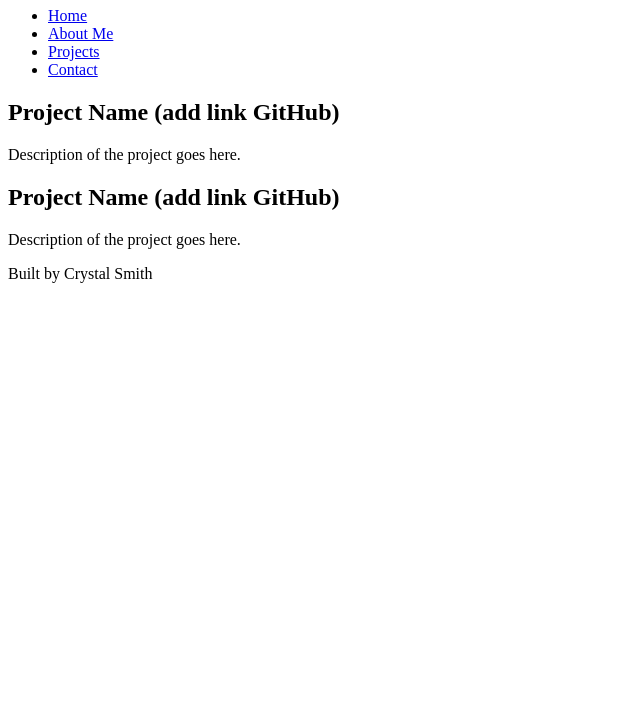
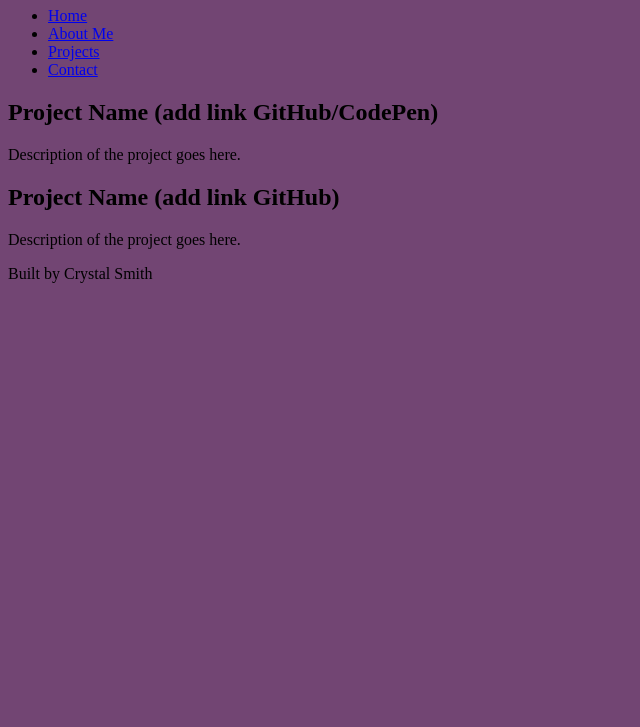
Before and after one commit to CSmith1808/Smith-First-Portfolio, a plain HTML site: page projects.html in a window 1280 px wide. Shown: the part 73-800 px from the top of the page, without its empty margins (0-640 px from the left). Drawn offline with Linux system fonts and the light colour scheme.

Commit message:
CSS started and linked to pages

```diff
--- a/projects.html
+++ b/projects.html
@@ -3,6 +3,7 @@
 <head>
     <meta charset="UTF-8">
     <meta name="viewport" content="width=device-width, initial-scale=1.0">
+    <link rel="stylesheet" href="styles.css">
     <title>My Projects</title>
 </head>
 <body>
@@ -21,7 +22,7 @@
 
     <main>
         <section>
-            <h2>Project Name (add link GitHub)</h2>
+            <h2>Project Name (add link GitHub/CodePen)</h2>
             <p>Description of the project goes here.</p>
         </section>
 
--- /dev/null
+++ b/styles.css
@@ -0,0 +1,14 @@
+/* CSS by Crystal Smith */
+/* Color Palette
+sage green= #b7c8ad
+blue gray= #456273
+purple= #724573
+taupe= #735f45
+green= #557244
+*/
+
+/* GLOBAL (base) MOBILE FIRST */
+body {
+    background-color: #724573;
+
+}
```
Also changed, not shown: about.html (+1 -0 lines), contact.html (+1 -0 lines), index.html (+1 -0 lines).
